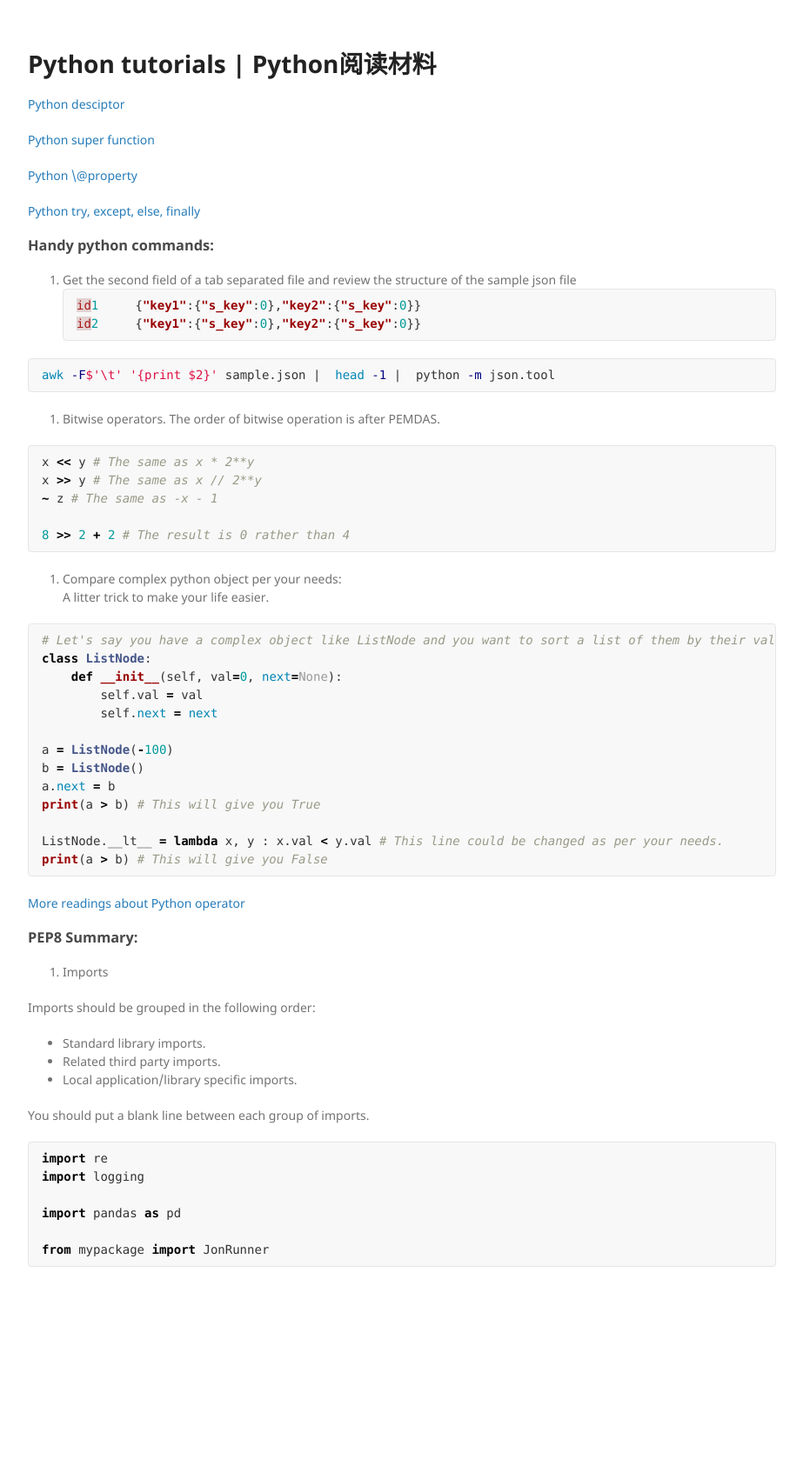
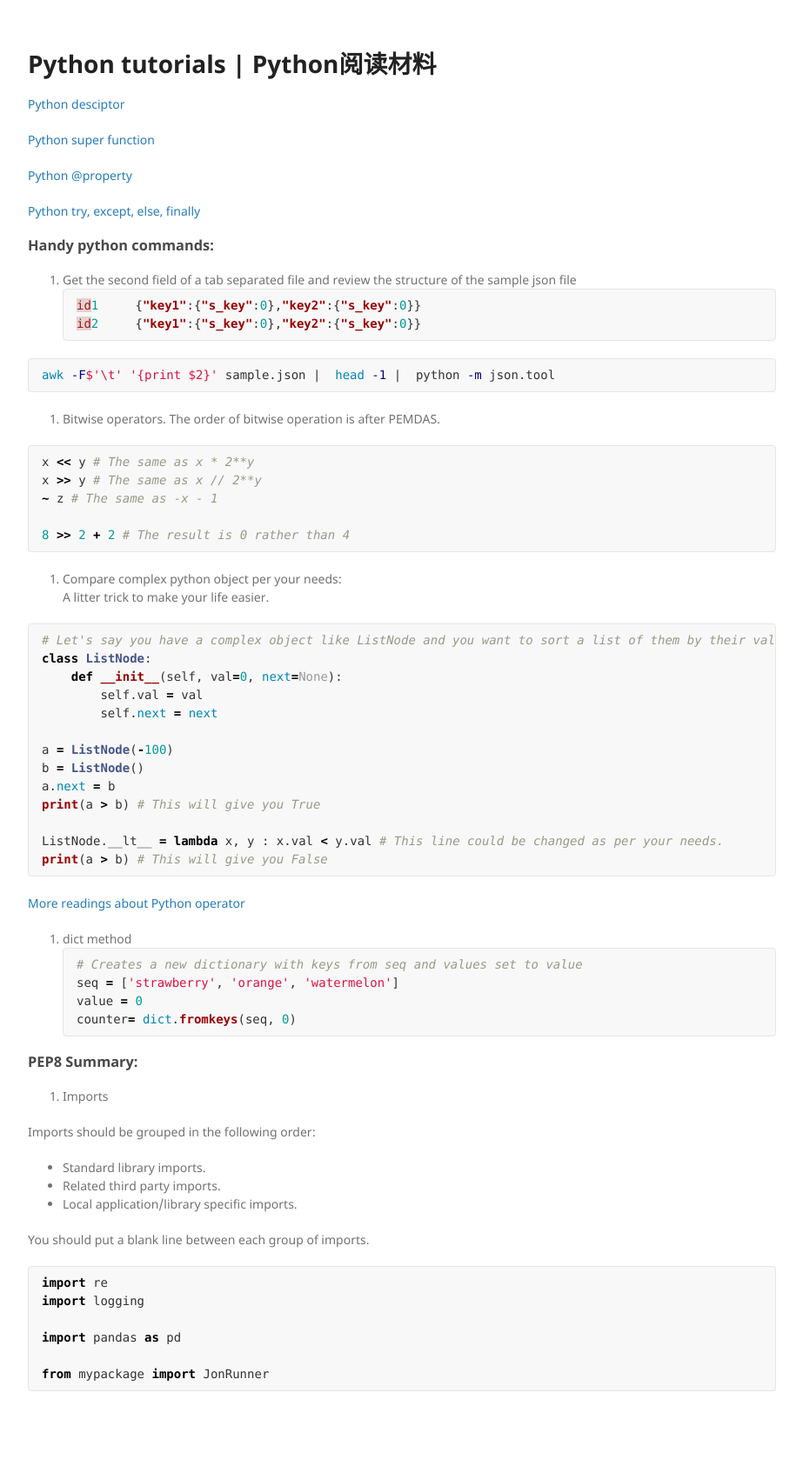
Before and after one commit to RupertMa/RupertMa.github.io, a Jekyll site: the page built from Python-notes.md, in a window 1280 px wide. Shown: the whole page at 87% size, without its empty margins (178-1101 px from the left). Built offline with Jekyll 4.4.1, drawn with Linux system fonts in a browser that asks for light colours; before the commit the page ends 1535 px from its top, so only the background shows below that.

Commit message:
Update Python-notes.md

````diff
--- a/Python-notes.md
+++ b/Python-notes.md
@@ -8,7 +8,7 @@ layout: post
 
 [Python super function](https://realpython.com/python-super/)
 
-[Python \@property](https://www.programiz.com/python-programming/property)
+[Python @property](https://www.programiz.com/python-programming/property)
 
 [Python try, except, else, finally](http://tutors.ics.uci.edu/index.php/79-python-resources/104-try-except)
 
@@ -53,6 +53,14 @@ print(a > b) # This will give you False
 ```
 [More readings about Python operator](https://docs.python.org/3.7/library/operator.html)
 
+4. dict method
+```python
+# Creates a new dictionary with keys from seq and values set to value
+seq = ['strawberry', 'orange', 'watermelon']
+value = 0
+counter= dict.fromkeys(seq, 0)
+```
+
 
 ### PEP8 Summary:
 1. Imports
````
